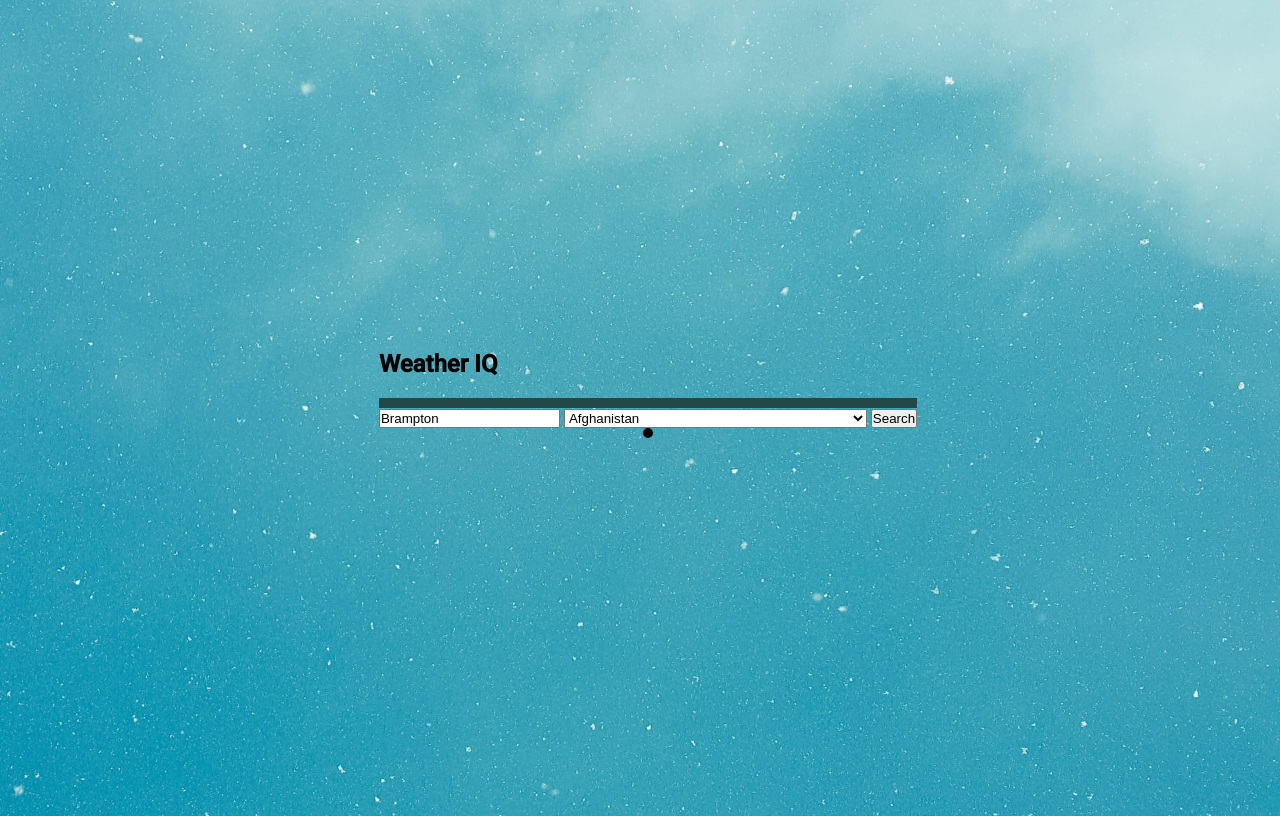
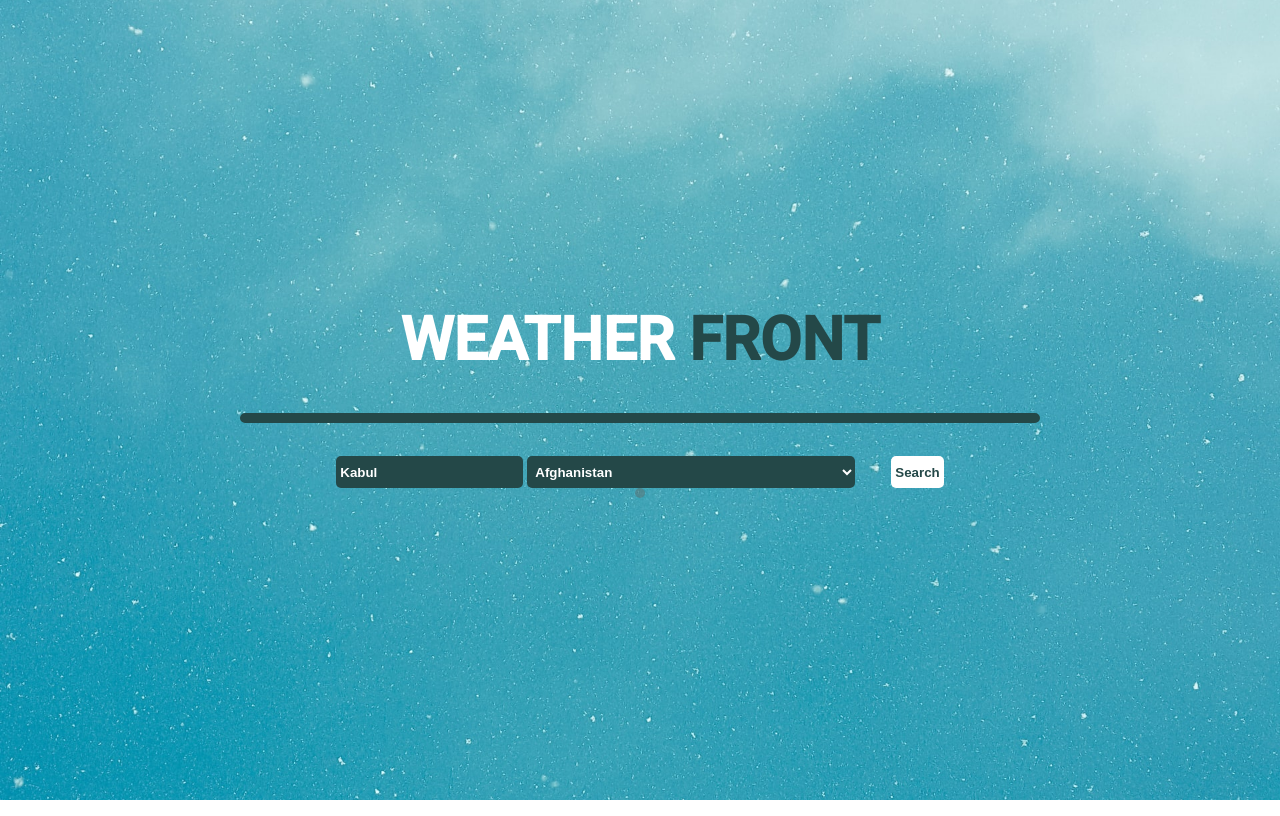
Before and after one commit to lil-sahil/weather_app, a website built with webpack: page dist/index.html in a window 1280 px wide. Built offline with nearby package versions, Linux system fonts and the light colour scheme; some icons are missing; files whose address does not match are found by name; a web font is replaced by a local one.

Commit message:
Finished styling the webpage as per Figma sketch.

```diff
--- a/src/style.css
+++ b/src/style.css
@@ -13,17 +13,15 @@
   --primary-dark: #244848;
   --primary-light: #ffffff;
 
-  /* Background Image */
-  /* --primary-background-image =  */
-
   /* Card Border Radius */
-  --primary-border-radius: 10px;
+  --primary-border-dark-opacity: rgba(43, 72, 72, 0.4);
 
   /* Card Opacity */
   --primary-opacity: 0.2;
 }
 
 body {
+  margin: 0;
   font-family: var(--primary-font), sans-serif;
   font-weight: 400;
   display: flex;
@@ -34,12 +32,11 @@ body {
   background-position: 100% 50%;
   height: 100vh;
   width: 100vw;
-  overflow: hidden;
 }
 
 /* Main Container */
 .container {
-  max-width: 70vw;
+  min-width: 60vw;
   display: flex;
   flex-direction: column;
   justify-content: center;
@@ -47,33 +44,118 @@ body {
 }
 
 /*  */
-/* Icons */
+/* Section - Title */
+#title {
+  font-family: var(--primary-font), sans-serif;
+  width: 800px;
+  position: relative;
+}
+
+/* Underline */
+#title:before {
+  content: "";
+  position: absolute;
+  z-index: -1;
+  left: 0;
+  right: 0;
+  bottom: 1px;
+  height: 0px;
+  border: 5px solid var(--primary-dark);
+  border-radius: 10px;
+}
+
+/* Umbrella Icon */
+.main-logo {
+  position: absolute;
+  right: 100px;
+  bottom: 25px;
+}
+
 i {
-  color: black;
-  font-size: larger;
+  color: var(--primary-dark);
+  font-size: 3rem;
+}
+
+/* Title */
+#title header {
+  color: var(--primary-light);
+  font-size: 2.5rem;
+  display: flex;
+  flex-direction: row;
+  justify-content: center;
+  align-items: center;
+}
+
+.primary-dark-color {
+  color: var(--primary-dark);
 }
 
 /*  */
-/* Section - Title */
-#title {
-  font-family: var(--primary-font), sans-serif;
-  border-bottom: var(--primary-dark) solid 10px;
-  width: 100%;
+/* Search Fields */
+#search-fields {
+  margin-top: 2rem;
+}
+
+/* Inputs */
+#search-fields form input,
+select {
+  background-color: var(--primary-dark);
+  border: none;
+  border-radius: 5px;
+  height: 2rem;
+  color: var(--primary-light);
+  padding: 0 4px;
+  font-weight: 800;
+}
+
+#search-fields form button {
+  background-color: var(--primary-light);
+  border: none;
+  border-radius: 5px;
+  height: 2rem;
+  color: var(--primary-dark);
+  padding: 0 4px;
+  font-weight: 800;
+  margin-left: 2rem;
+}
+
+#search-fields form button:hover {
+  background-color: var(--primary-dark);
+  color: var(--primary-light);
 }
 
 /*  */
-/* User Selection */
+/* City/ Country Display */
+#city-country {
+  width: 200px;
+}
 
-/*  */
-/* City/ Country Display */
+#city-country div {
+  width: 100%;
+  display: flex;
+  flex-direction: row;
+  justify-content: center;
+  position: relative;
+}
+
+#city-country div h1 {
+  color: var(--primary-light);
+}
+
+#city-country div h5 {
+  position: absolute;
+  right: 20px;
+  top: 20px;
+}
 
 /*  */
 /* Section - Daily Forecast */
 #daily-forecast {
-  border: 5px solid black;
+  border: 5px solid var(--primary-border-dark-opacity);
   border-radius: 1rem;
   max-width: 60vw;
   align-self: center;
+  background: rgba(255, 255, 255, 0.2);
 }
 
 #daily-forecast > div {
@@ -91,6 +173,7 @@ i {
 
 #daily-forecast > div div div {
   font-family: var(--temprature-font), cursive;
+  font-size: 1.2rem;
 }
 
 #daily-forecast > div div > h3 {
@@ -178,6 +261,11 @@ i {
   padding: 0;
 }
 
+#daily-forecast div:nth-child(7) h3 {
+  word-wrap: break-word;
+  /* font-size: 1.2rem; */
+}
+
 /*  */
 /* Section - Weekly Forecast */
 
@@ -197,9 +285,10 @@ i {
   flex-direction: column;
   justify-content: center;
   align-items: center;
-  border: 1px red solid;
+  border: 4px var(--primary-border-dark-opacity) solid;
   border-radius: 4px;
   margin: 2px;
+  background: rgba(255, 255, 255, 0.2);
 }
 
 /* Time */
@@ -210,6 +299,8 @@ i {
 
 /* Min Max temperatures */
 #weekly-forecast > div > div:last-child {
+  width: 100%;
+  padding: 0 8px 2px 8px;
   display: flex;
   flex-direction: row;
   justify-content: space-between;
```
Also changed, not shown: dist/index.html.
